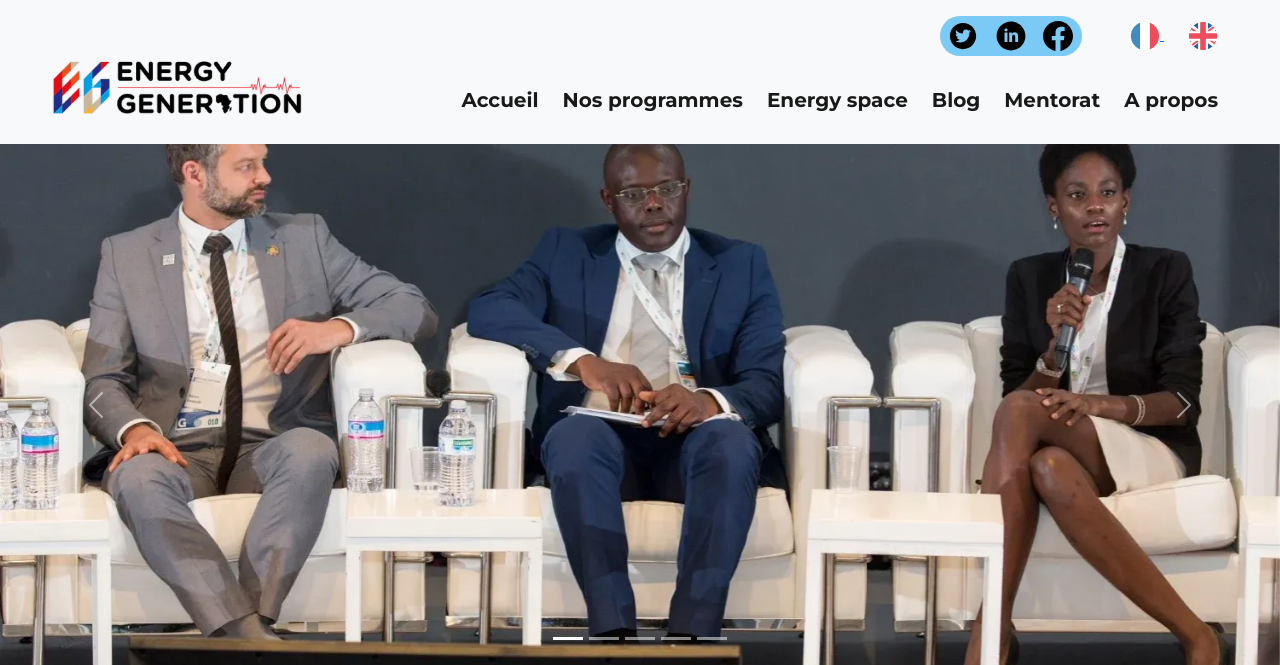
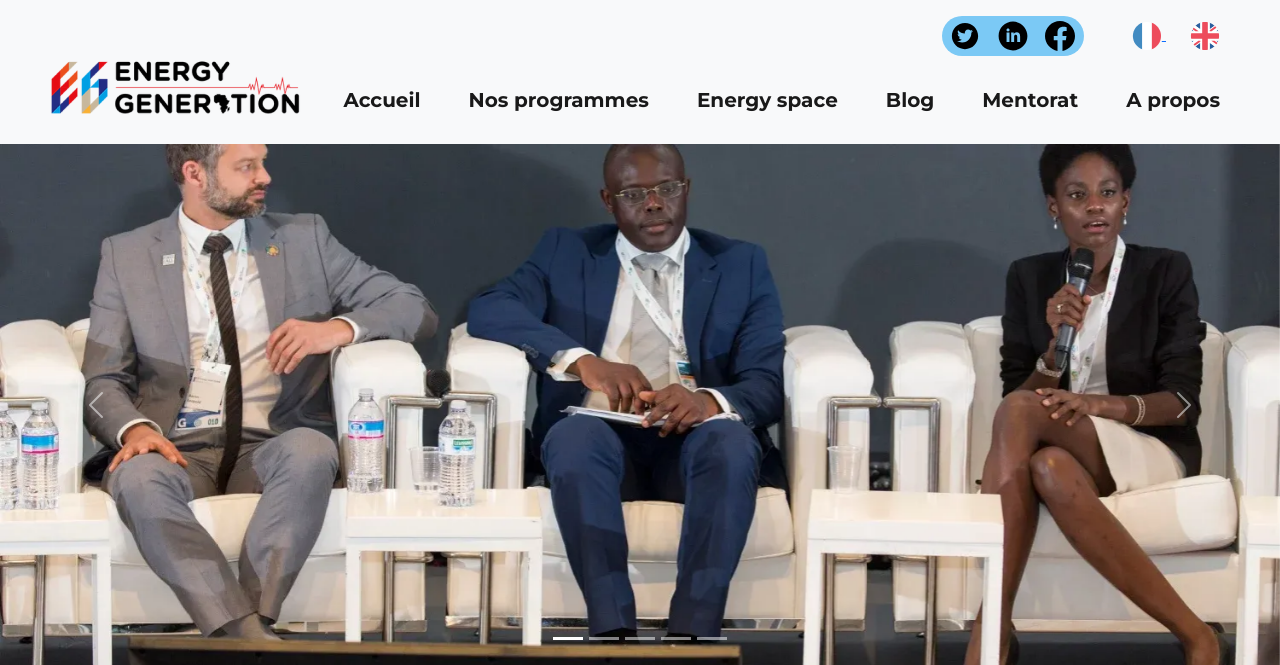
Before and after one commit to energygeneration/falcon-bp-4, a PHP site: page / in a window 1280 px wide. Shown: the top 665 px of the page. Run offline with PHP 8.4, Linux system fonts and the light colour scheme.

Commit message:
peaufinage du corps de la page d'accueil

```diff
--- a/css/style.css
+++ b/css/style.css
@@ -46,7 +46,7 @@ h2 {
 }
 /* ========= section header =========== */
 .width-header {
-  max-width: 1180px;
+  max-width: 1300px;
 }
 
 .liens-header {
--- a/index.html
+++ b/index.html
@@ -84,11 +84,11 @@
                 <div class="collapse navbar-collapse" id="navbarSupportedContent">
                     <ul class="navbar-nav me-auto mb-2 mb-lg-0 font-header">
                         <a class="navbar-brand me-4" href="#">Accueil</a>
-                        <a class="navbar-brand me-4" href="#">Nos programmes</a>
-                        <a class="navbar-brand me-4" href="#">Energy space</a>
-                        <a class="navbar-brand me-4" href="#">Blog</a>
-                        <a class="navbar-brand me-4" href="#">Mentorat</a>
-                        <a class="navbar-brand me-0" href="#">A propos</a>
+                        <a class="navbar-brand me-4 ms-4" href="#">Nos programmes</a>
+                        <a class="navbar-brand me-4 ms-4" href="#">Energy space</a>
+                        <a class="navbar-brand me-4 ms-4" href="#">Blog</a>
+                        <a class="navbar-brand me-4 ms-4" href="#">Mentorat</a>
+                        <a class="navbar-brand me-0 ms-4" href="#">A propos</a>
                     </ul>
                 </div>
             </div>
@@ -157,12 +157,10 @@
 
     <div class="container">
         <div class="row row-cols-2 text-center mb-5">
-            <div class="col-12 col-sm-6">
+            <div class="col-12 col-sm-6 mb-5">
                 <img src="./image/img-vision.png" class="img-fluid" alt="logo-eg-accueil">
             </div>
-            <div class="col-12 col-sm-6">
-                <img src="./image/img-mission.png" class="img-fluid" alt="logo-eg-accueil">
-            </div>
+
             <div class="col-12 col-sm-6 mt-4">
                 <h2>VISION <br></h2>
                 <span class="p-deux text-justify">
@@ -170,6 +168,9 @@
                     humaine sur le continent africain et au-delà.
                 </span>
 
+            </div>
+            <div class="col-12 col-sm-6">
+                <img src="./image/img-mission.png" class="img-fluid" alt="logo-eg-accueil">
             </div>
             <div class="col-12 col-sm-6 mt-4">
                 <h2>MISSION <br></h2>
@@ -182,11 +183,9 @@
         </div>
 
         <button type="button" class="btn m-auto mb-5 d-flex btn-danger pding-bnt">À propos</button>
+    </div>
 
-        <!-- ======== nos programmes =========== -->
-
-
-    </div>
+    <!-- ======== nos programmes =========== -->
 
     <div class="bar-nos-prog text-justify mb-5">
         <h1 class="m-auto">NOS PROGRAMMES</h1>
@@ -209,7 +208,7 @@
     <div class="container mb-5">
         <div class="row">
             <div class="col ">
-                <div class="b-e-school btn-nos-prog d-flex justify-content-center m-auto">
+                <div class="b-e-school btn-nos-prog d-flex justify-content-center m-auto ms-0">
                     <p class="mb-0">La Business & Energy School</p>
                 </div>
             </div>
@@ -219,7 +218,7 @@
                 </div>
             </div>
             <div class="col">
-                <div class="b-a-school btn-nos-prog d-flex justify-content-center m-auto">
+                <div class="b-a-school btn-nos-prog d-flex justify-content-center m-auto me-0">
                     <p class="mb-0">La Business & Agri School</p>
                 </div>
             </div>
@@ -232,12 +231,12 @@
     </div>
 
     <div class="container mb-5">
-        <div class="row text-center mb-5">
+        <div class="row mb-5">
             <div class="col">
                 <img src="./image/img-form-solaire.png" class="img-fluid" alt="logo-eg-accueil">
             </div>
             <div class="col ">
-                <p class="p-regular entrep-solaire-descript text-justify">
+                <p class="p-regular entrep-solaire-descript text-justify me-0">
                     Parce que le solaire représente une véritable opportunité de création d'emplois pour les jeunes tout
                     en
                     participant au développement socio-économique des zones rurales africaines notamment, Energy
@@ -260,9 +259,9 @@
     </div>
 
     <div class="container mb-5">
-        <div class="row text-center mb-5">
+        <div class="row mb-5">
             <div class="col ">
-                <p class="p-regular entrep-solaire-descript text-justify">
+                <p class="p-regular entrep-solaire-descript text-justify ms-0">
                     L’Energy Generation Incubator et le Co-working Space accueillent
 
                     des start-ups prometteuses dans le domaine de l'énergie, mais pas seulement.
@@ -280,7 +279,7 @@
             </div>
 
             <div class="col">
-                <img src="./image/img-form-solaire.png" class="img-fluid" alt="logo-eg-accueil">
+                <img src="./image/img-form-solaire.png" class="img-fluid text-justify me-0" alt="logo-eg-accueil">
             </div>
         </div>
 
```
